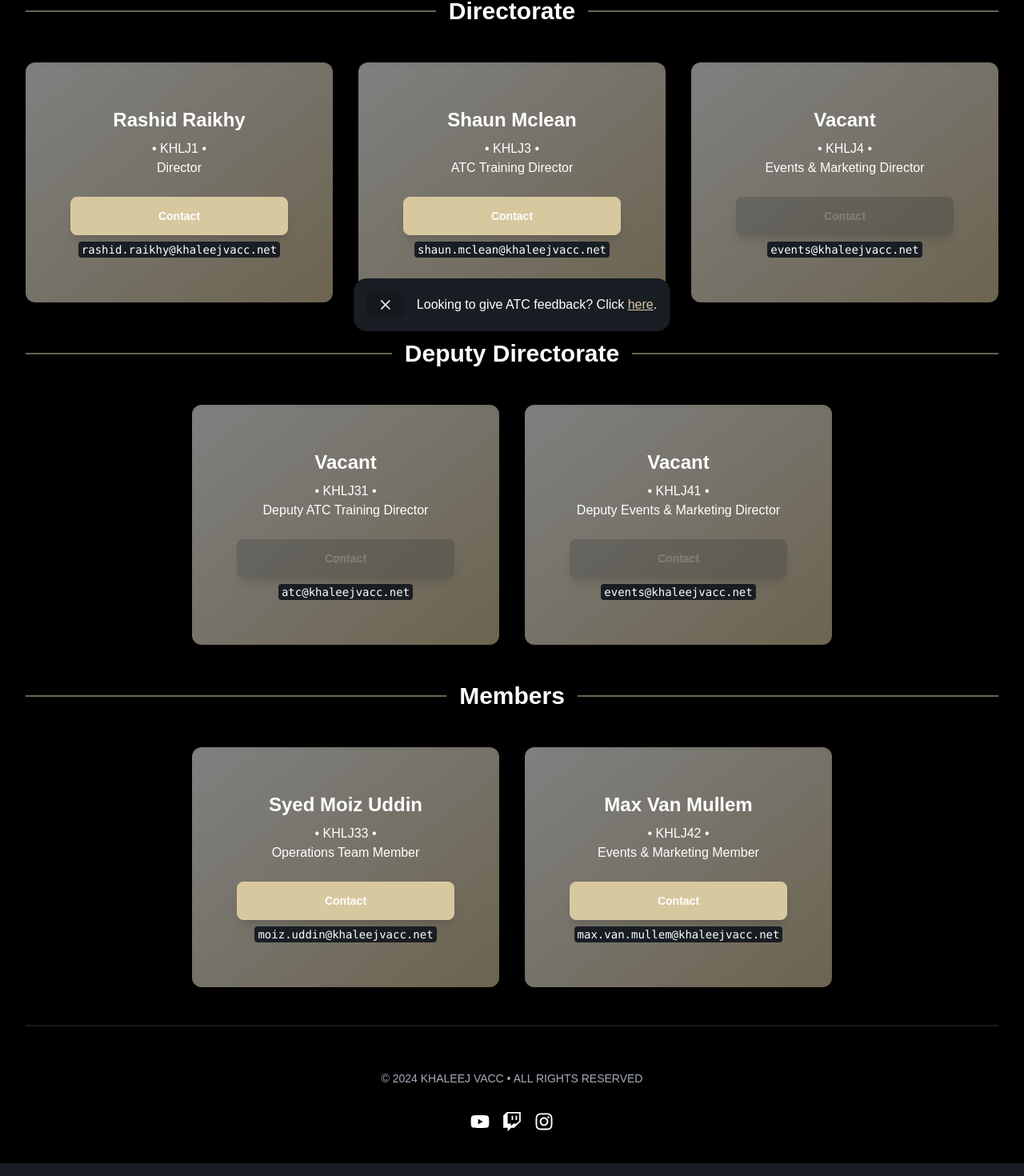
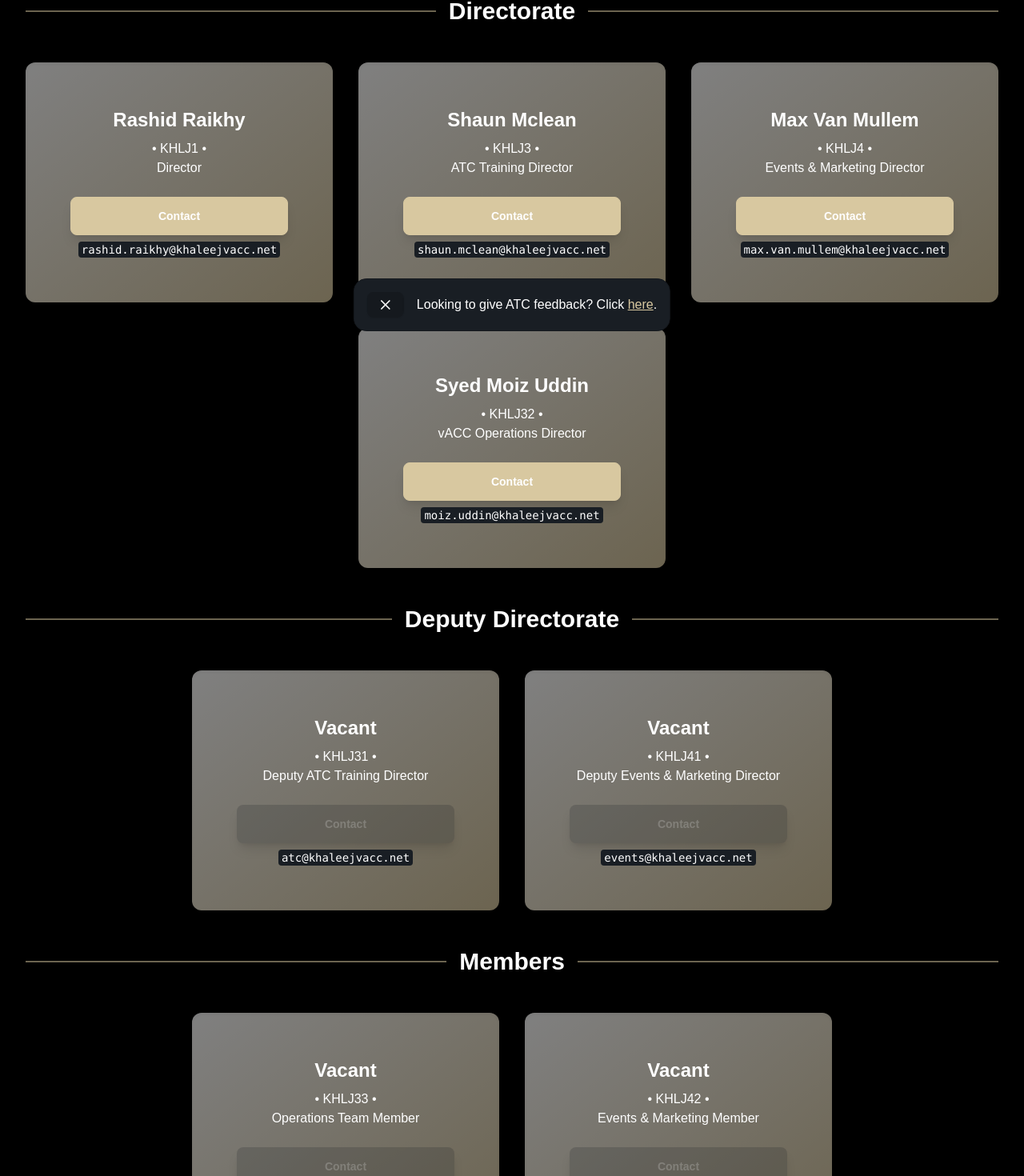
Before and after one commit to iamwookie/khaleej-web, a SvelteKit app: page /staff in a window 1280 px wide. Shown: the part 370-1840 px from the top of the page at 80% size. Built offline with nearby package versions, Linux system fonts and the light colour scheme.

Commit message:
chore: update staff

```diff
--- a/src/routes/(pages)/staff/+page.svelte
+++ b/src/routes/(pages)/staff/+page.svelte
@@ -24,7 +24,7 @@
 			<div class="divider divider-secondary before:bg-opacity-50 after:bg-opacity-50 text-3xl font-bold">Directorate</div>
 
 			<!-- To add: badges for roles, import from data file -->
-			<div class="flex flex-col xl:flex-row justify-center items-center gap-8">
+			<div class="flex flex-row flex-wrap col justify-center items-center gap-8">
 				<!-- Card 1 -->
 				<div class="relative card bg-opacity-80 w-96 rounded-xl shadow-xl p-6">
 					<!-- Decorative Overlay -->
@@ -57,17 +57,30 @@
 					<div class="absolute inset-0 bg-gradient-to-br from-white to-secondary shadow-inner opacity-50 rounded-xl"></div>
 
 					<div class="relative card-body items-center text-center text-white">
-						<h2 class="card-title text-2xl font-bold">Vacant</h2>
+						<h2 class="card-title text-2xl font-bold">Max Van Mullem</h2>
 						<span>• KHLJ4 •<br />Events & Marketing Director</span>
-						<button class="btn btn-secondary btn-disabled w-full shadow-lg mt-4">Contact</button>
-						<code class="bg-base-100 rounded text-sm px-1">events@khaleejvacc.net</code>
+						<a href="mailto:max.van.mullem@khaleejvacc.net" class="btn btn-secondary w-full shadow-lg mt-4">Contact</a>
+						<code class="bg-base-100 rounded text-sm px-1">max.van.mullem@khaleejvacc.net</code>
+					</div>
+				</div>
+
+				<!-- Card 4 -->
+				<div class="relative card bg-opacity-80 w-96 rounded-xl shadow-xl p-6">
+					<!-- Decorative Overlay -->
+					<div class="absolute inset-0 bg-gradient-to-br from-white to-secondary shadow-inner opacity-50 rounded-xl"></div>
+
+					<div class="relative card-body items-center text-center text-white">
+						<h2 class="card-title text-2xl font-bold">Syed Moiz Uddin</h2>
+						<span>• KHLJ32 •<br />vACC Operations Director</span>
+						<a href="mailto:moiz.uddin@khaleejvacc.net" class="btn btn-secondary w-full shadow-lg mt-4">Contact</a>
+						<code class="bg-base-100 rounded text-sm px-1">moiz.uddin@khaleejvacc.net</code>
 					</div>
 				</div>
 			</div>
 
 			<div class="divider divider-secondary before:bg-opacity-50 after:bg-opacity-50 text-3xl font-bold">Deputy Directorate</div>
 
-			<div class="flex flex-col md:flex-row justify-center items-center gap-8">
+			<div class="flex flex-row flex-wrap justify-center items-center gap-8">
 				<!-- Card 1 -->
 				<div class="relative card bg-opacity-80 w-96 rounded-xl shadow-xl p-6">
 					<!-- Decorative Overlay -->
@@ -77,7 +90,7 @@
 						<h2 class="card-title text-2xl font-bold">Vacant</h2>
 						<span>• KHLJ31 •<br />Deputy ATC Training Director</span>
 						<button class="btn btn-secondary btn-disabled w-full shadow-lg mt-4">Contact</button>
-                        <code class="bg-base-100 rounded text-sm px-1">atc@khaleejvacc.net</code>
+						<code class="bg-base-100 rounded text-sm px-1">atc@khaleejvacc.net</code>
 					</div>
 				</div>
 
@@ -90,24 +103,24 @@
 						<h2 class="card-title text-2xl font-bold">Vacant</h2>
 						<span>• KHLJ41 •<br />Deputy Events & Marketing Director</span>
 						<button class="btn btn-secondary btn-disabled w-full shadow-lg mt-4">Contact</button>
-                        <code class="bg-base-100 rounded text-sm px-1">events@khaleejvacc.net</code>
+						<code class="bg-base-100 rounded text-sm px-1">events@khaleejvacc.net</code>
 					</div>
 				</div>
 			</div>
 
 			<div class="divider divider-secondary before:bg-opacity-50 after:bg-opacity-50 text-3xl font-bold">Members</div>
 
-			<div class="flex flex-col md:flex-row justify-center items-center gap-8">
+			<div class="flex flex-row flex-wrap justify-center items-center gap-8">
 				<!-- Card 1 -->
 				<div class="relative card bg-opacity-80 w-96 rounded-xl shadow-xl p-6">
 					<!-- Decorative Overlay -->
 					<div class="absolute inset-0 bg-gradient-to-br from-white to-secondary shadow-inner opacity-50 rounded-xl"></div>
 
 					<div class="relative card-body items-center text-center text-white">
-						<h2 class="card-title text-2xl font-bold">Syed Moiz Uddin</h2>
+						<h2 class="card-title text-2xl font-bold">Vacant</h2>
 						<span>• KHLJ33 •<br />Operations Team Member</span>
-						<a href="mailto:moiz.uddin@khaleejvacc.net" class="btn btn-secondary w-full shadow-lg mt-4">Contact</a>
-						<code class="bg-base-100 rounded text-sm px-1">moiz.uddin@khaleejvacc.net</code>
+						<button class="btn btn-secondary btn-disabled w-full shadow-lg mt-4">Contact</button>
+						<code class="bg-base-100 rounded text-sm px-1">operations@khaleejvacc.net</code>
 					</div>
 				</div>
 
@@ -117,10 +130,10 @@
 					<div class="absolute inset-0 bg-gradient-to-br from-white to-secondary shadow-inner opacity-50 rounded-xl"></div>
 
 					<div class="relative card-body items-center text-center text-white">
-						<h2 class="card-title text-2xl font-bold">Max Van Mullem</h2>
+						<h2 class="card-title text-2xl font-bold">Vacant</h2>
 						<span>• KHLJ42 •<br />Events & Marketing Member</span>
-						<a href="mailto:max.van.mullem@khaleejvacc.net" class="btn btn-secondary w-full shadow-lg mt-4">Contact</a>
-						<code class="bg-base-100 rounded text-sm px-1">max.van.mullem@khaleejvacc.net</code>
+						<button class="btn btn-secondary btn-disabled w-full shadow-lg mt-4">Contact</button>
+						<code class="bg-base-100 rounded text-sm px-1">events@khaleejvacc.net</code>
 					</div>
 				</div>
 			</div>
```
